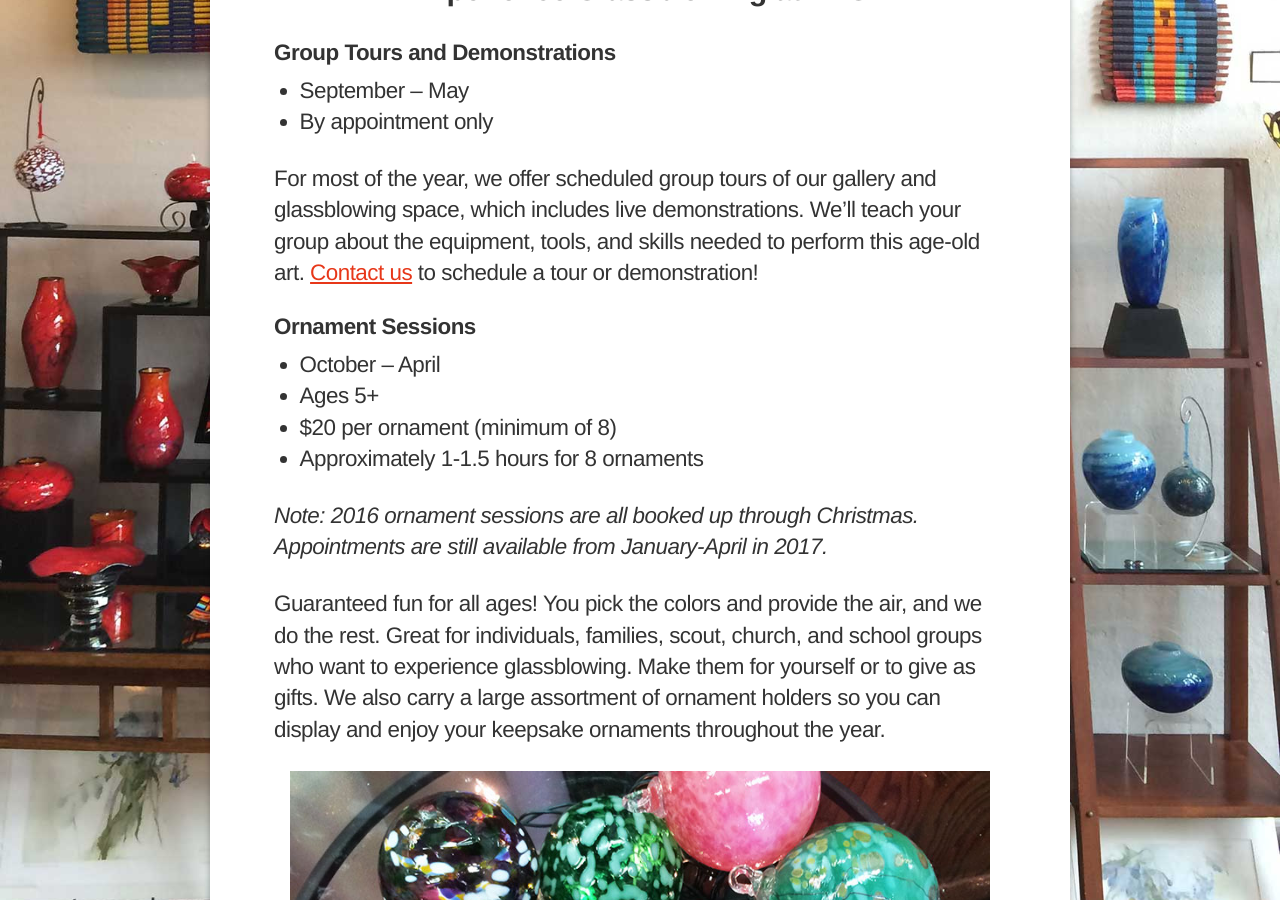
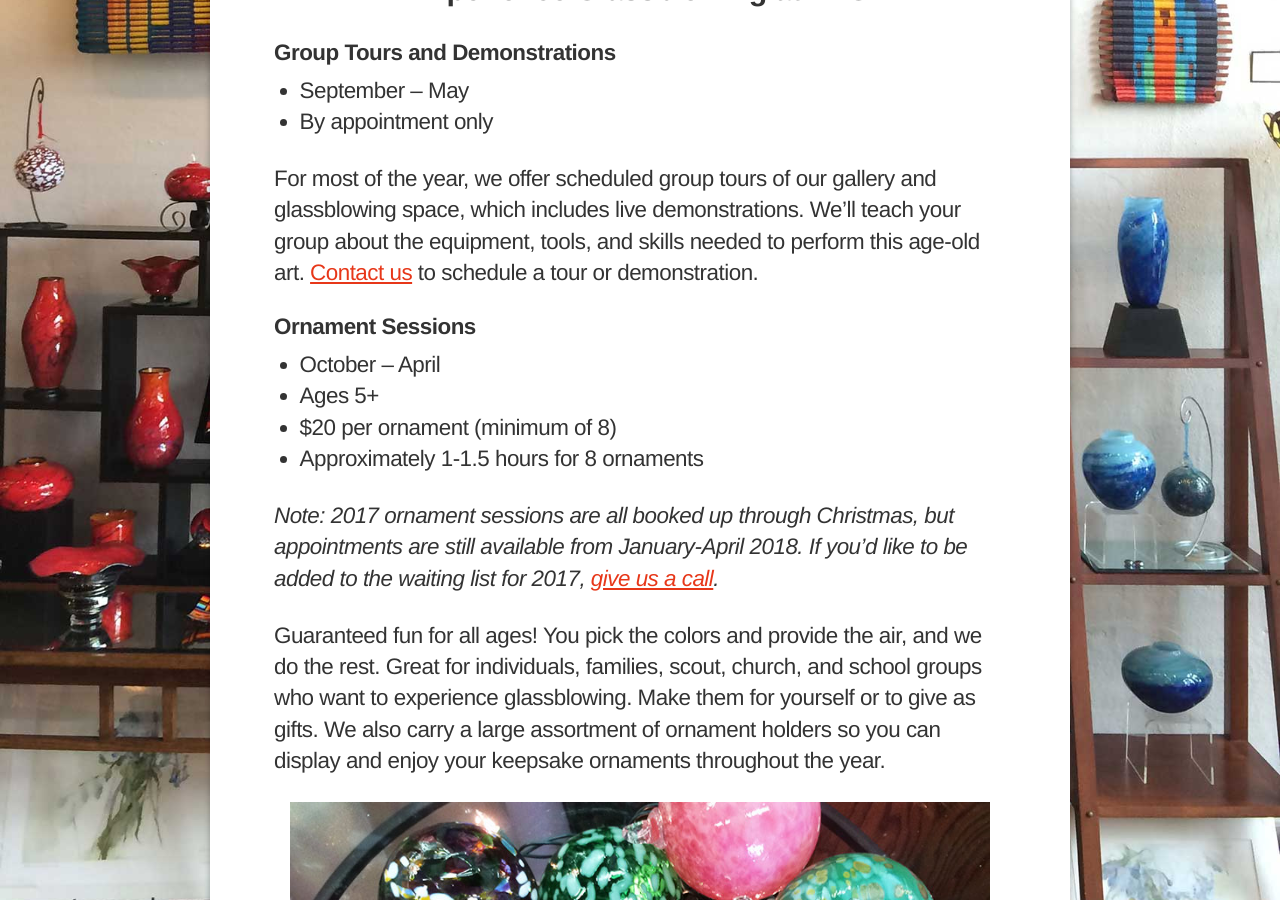
Before and after one commit to prairiefireglass/prairiefireglass.github.io, a Jekyll site: the page built from events/index.html, in a window 1280 px wide and 900 px high, scrolled down 728 px. Built offline with Jekyll 4.4.1, drawn with Linux system fonts in a browser that asks for light colours; nearby versions of some CDN libraries.

Commit message:
2017 session updates

```diff
--- a/events/index.html
+++ b/events/index.html
@@ -37,7 +37,7 @@ layout: home
       <li>By appointment only</li>
     </ul>
     <p>
-      For most of the year, we offer scheduled group tours of our gallery and glassblowing space, which includes live demonstrations. We&rsquo;ll teach your group about the equipment, tools, and skills needed to perform this age-old art. <a href="/contact/">Contact us</a> to schedule a tour or demonstration!
+      For most of the year, we offer scheduled group tours of our gallery and glassblowing space, which includes live demonstrations. We&rsquo;ll teach your group about the equipment, tools, and skills needed to perform this age-old art. <a href="/contact/">Contact us</a> to schedule a tour or demonstration.
     </p>
 
     <a name="ornaments"></a>
@@ -49,7 +49,7 @@ layout: home
       <li>Approximately 1-1.5 hours for 8 ornaments</li>
     </ul>
     <p>
-      <em>Note: 2016 ornament sessions are all booked up through Christmas. Appointments are still available from January-April in 2017.</em>
+      <em>Note: 2017 ornament sessions are all booked up through Christmas, but appointments are still available from January-April 2018. If you’d like to be added to the waiting list for 2017, <a href="/contact/">give us a call</a>.</em>
     </p>
     <p>
       Guaranteed fun for all ages! You pick the colors and provide the air, and we do the rest. Great for individuals, families, scout, church, and school groups who want to experience glassblowing. Make them for yourself or to give as gifts. We also carry a large assortment of ornament holders so you can display and enjoy your keepsake ornaments throughout the year.
```
